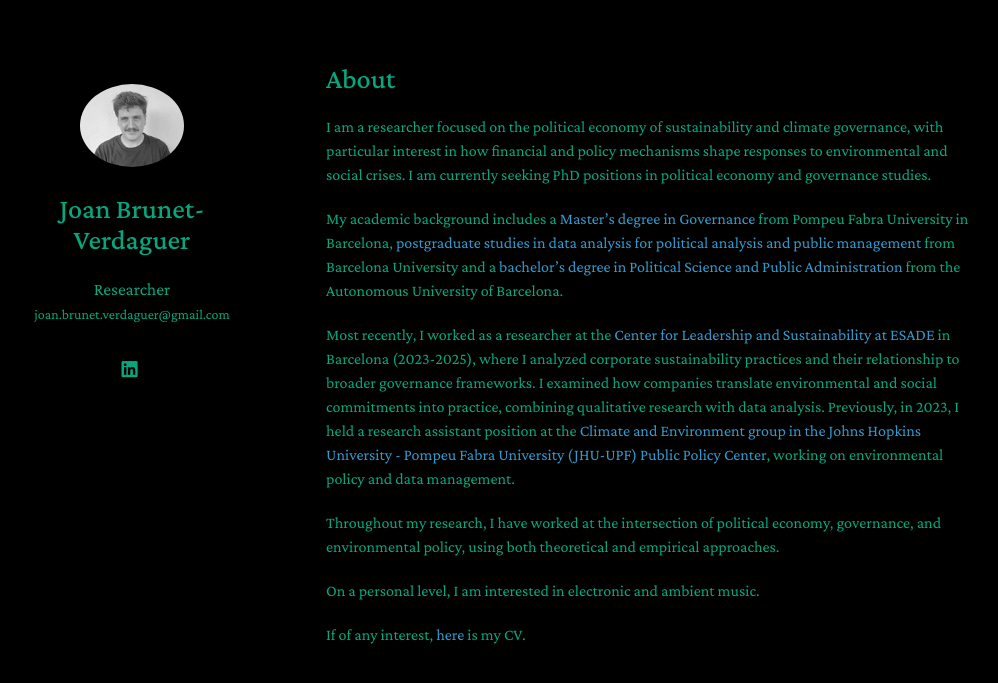
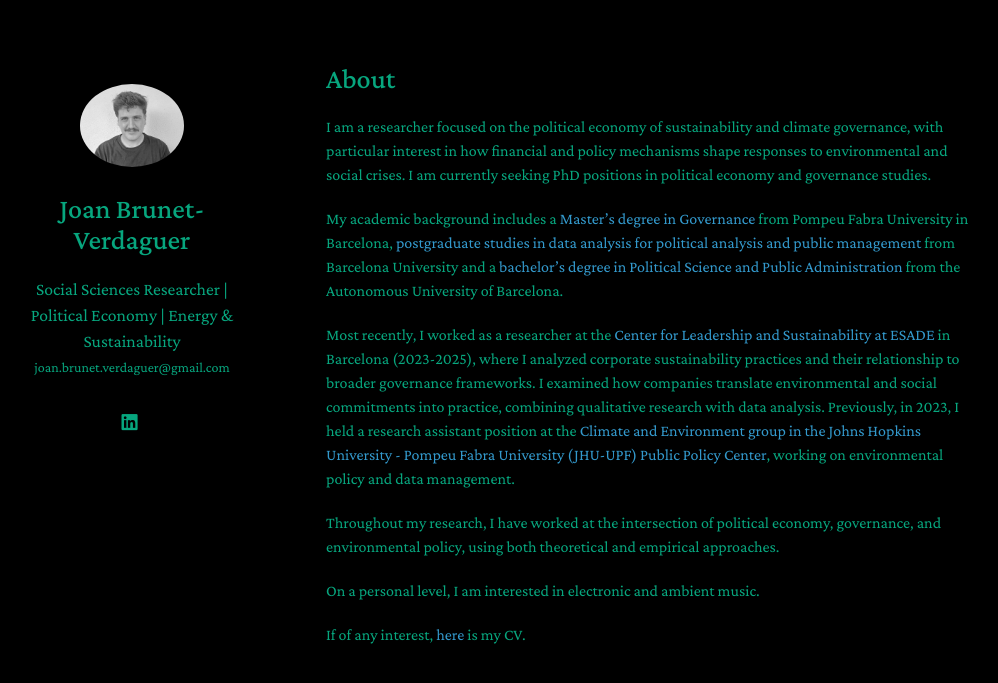
Before and after one commit to joanbrunet/joanbrunet.github.io, a Jekyll site: the page built from index.md, in a window 1280 px wide. Shown: the top 683 px of the page, without its empty margins (144-1142 px from the left). Built offline with Jekyll 4.4.1, drawn with Linux system fonts in a browser that asks for light colours; nearby versions of some CDN libraries; a style sheet for code colours, icons or effects is not loaded; our own code applies the rules of GitHub Pages for plain Markdown files.

Commit message:
Update _config.yml

```diff
--- a/_config.yml
+++ b/_config.yml
@@ -1,6 +1,6 @@
 # Basic Information
 title: Joan Brunet-Verdaguer
-position: Researcher
+position: Social Sciences Researcher | Political Economy | Energy & Sustainability
 email: joan.brunet.verdaguer@gmail.com
 
 # Search Engine Optimization (SEO)
```
